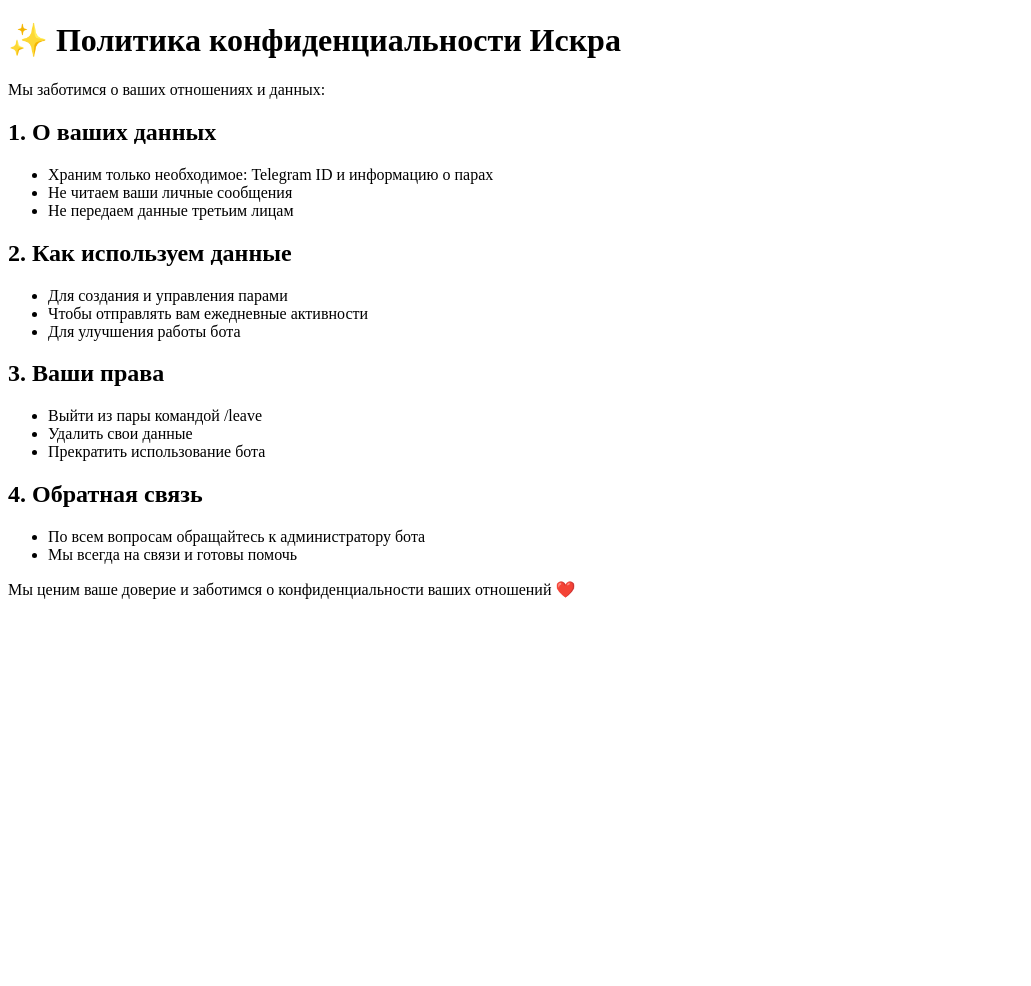
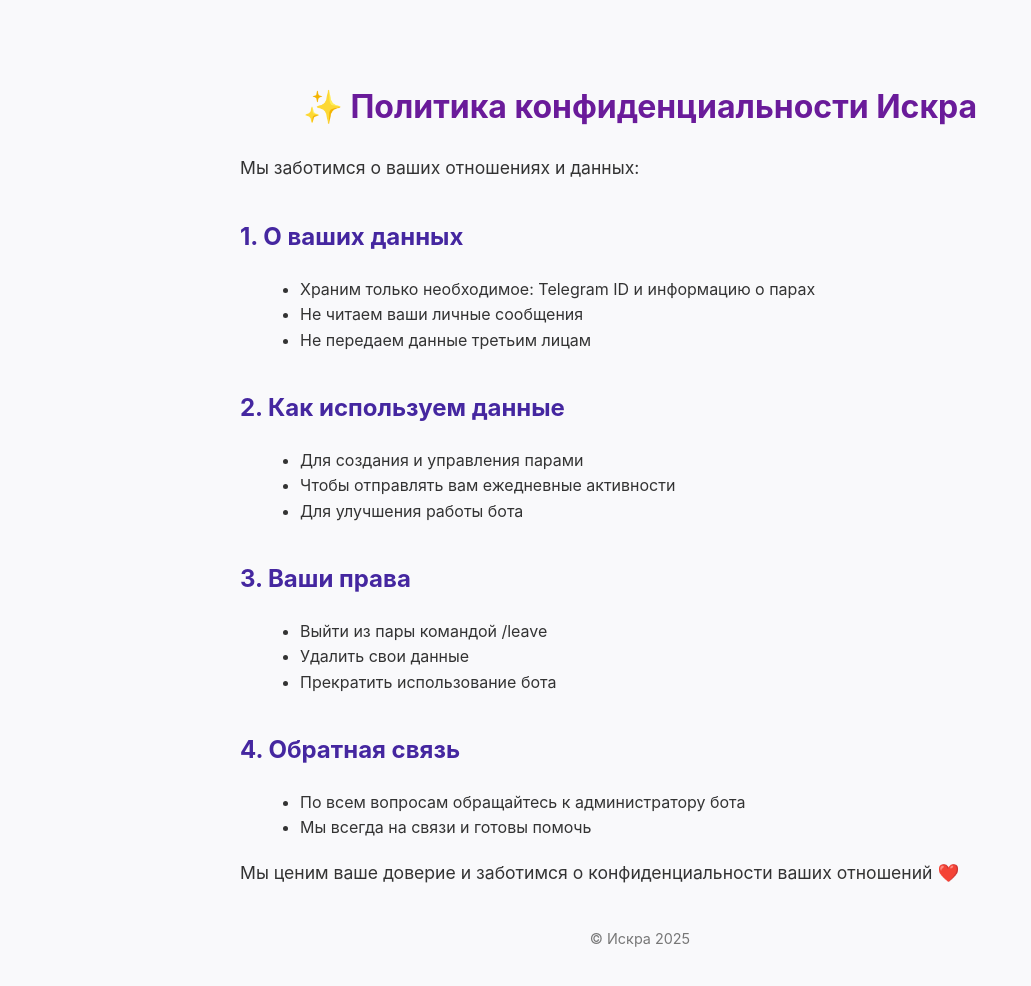
Before and after one commit to atorbek/iskra-privacy-policy, a plain HTML site: page index.html in a window 1280 px wide. Shown: the whole page, without its empty margins (0-1031 px from the left). Before the commit the page ends 800 px from the top, so only its background shows below. Drawn offline with Linux system fonts and the light colour scheme.

Commit message:
style: improve privacy policy page design

```diff
--- a/index.html
+++ b/index.html
@@ -4,6 +4,39 @@
     <meta charset="UTF-8">
     <meta name="viewport" content="width=device-width, initial-scale=1.0">
     <title>Политика конфиденциальности Искра</title>
+    <style>
+        body {
+            font-family: -apple-system, BlinkMacSystemFont, "Segoe UI", Roboto, Oxygen, Ubuntu, Cantarell, "Open Sans", "Helvetica Neue", sans-serif;
+            background-color: #f9f9fb;
+            color: #333;
+            max-width: 800px;
+            margin: 40px auto;
+            padding: 20px;
+            line-height: 1.6;
+        }
+        h1 {
+            color: #6a1b9a;
+            text-align: center;
+            font-size: 2em;
+        }
+        h2 {
+            color: #4527a0;
+            margin-top: 1.5em;
+        }
+        ul {
+            list-style-type: disc;
+            margin-left: 20px;
+        }
+        p {
+            font-size: 1.1em;
+        }
+        .footer {
+            text-align: center;
+            margin-top: 40px;
+            font-size: 0.9em;
+            color: #777;
+        }
+    </style>
 </head>
 <body>
     <h1>✨ Политика конфиденциальности Искра</h1>
@@ -37,5 +70,7 @@
     </ul>
 
     <p>Мы ценим ваше доверие и заботимся о конфиденциальности ваших отношений ❤️</p>
+
+    <div class="footer">© Искра 2025</div>
 </body>
 </html>
```
